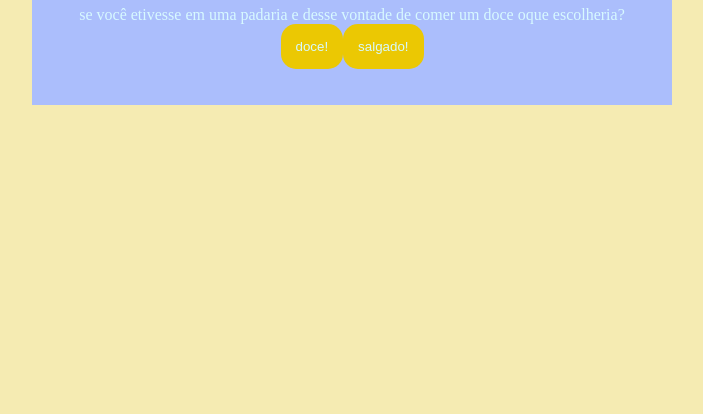
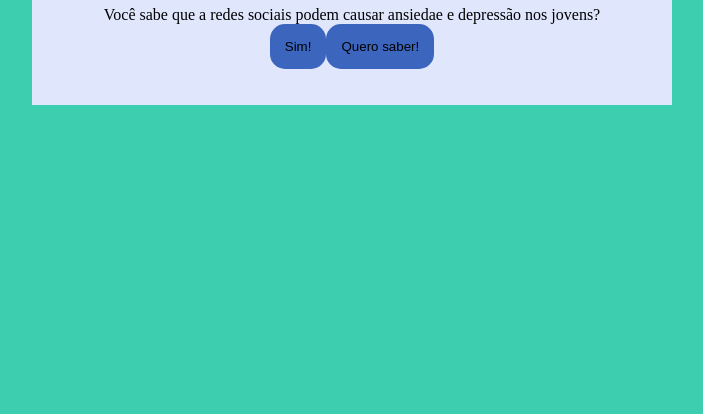
Before and after one commit to gabriellamariamartioli/projeto-IA-oficial, a plain HTML site: page index.html in a window 1280 px wide. Shown: the part 402-816 px from the top of the page, without its empty margins (288-991 px from the left). Drawn offline with Linux system fonts and the light colour scheme.

Commit message:
Add files via upload

```diff
--- a/index.html
+++ b/index.html
@@ -4,11 +4,11 @@
     <meta charset="UTF-8">
     <meta name="viewport" content="width=device-width, initial-scale=1.0">
     <link rel="stylesheet" href="style.css">
-    <title>Você decide o futuro da IA</title>
+    <title>Quizz</title>
 </head>
 <body>
     <div class="caixa-principal">
-        <h1>Você decide o futuro da IA</h1>
+        <h1>Quizz</h1>
         <div class="caixa-perguntas"></div>
         <div class="caixa-alternativas"></div>
         <div class="caixa-resultado">
--- a/script.js
+++ b/script.js
@@ -6,41 +6,41 @@ const textoResultado = document.querySelector(".texto-resultado");
 
 const perguntas = [
     {
-        enunciado: "se você etivesse em uma padaria e desse vontade de comer um doce oque escolheria?",
+        enunciado: "Você sabe que a redes sociais podem causar ansiedae e depressão nos jovens?",
         alternativas: [
             {
-                texto: "doce!",
-                afirmacao: "No início ficou com medo do que essa tecnologia pode fazer. "
+                texto: "Sim!",
+                afirmacao: "Isso é coisa séria, é preciso ter conciencia do que está sendo consumido na internet. "
             },
             {
-                texto: "salgado!",
-                afirmacao: "Quis saber como usar IA no seu dia a dia."
+                texto: "Quero saber!",
+                afirmacao: "Como iso está afetando a saude mental dos jovens?."
             }
         ]
     },
     {
-        enunciado: "Com a descoberta desta tecnologia, chamada Inteligência Artificial, uma professora de tecnologia da escola decidiu fazer uma sequência de aulas sobre esta tecnologia. No fim de uma aula ela pede que você escreva um trabalho sobre o uso de IA em sala de aula. Qual atitude você toma?",
+        enunciado: "Com  o avanço da tecnologia os jovens estão cada vez mais ligados com as redes sociais, em quais fatores você acha que mais os afetam?",
         alternativas: [
             {
-                texto: "Utiliza uma ferramenta de busca na internet que utiliza IA para que ela ajude a encontrar informações relevantes para o trabalho e explique numa linguagem que facilite o entendimento.",
-                afirmacao: "Conseguiu utilizar a IA para buscar informações úteis."
+                texto: "A Busca por Validação e Comparação Social, as plataformas digitais incentivam os usuários a se engajarem com curtidas, comentários e compartilhamentos, criando um ciclo de autovalidação externa.",
+                afirmacao: "afirmação."
             },
             {
-                texto: "Escreve o trabalho com base nas conversas que teve com colegas, algumas pesquisas na internet e conhecimentos próprios sobre o tema.",
-                afirmacao: "Sentiu mais facilidade em utilizar seus próprios recursos para escrever seu trabalho."
+                texto: "Distúrbios de Imagem Corporal, as redes sociais promovem um padrão de beleza que muitas vezes é irreconhecível e inalcançável.",
+                afirmacao: "afirmação."
             }
         ]
     },
     {
-        enunciado: "Após a elaboração do trabalho escrito, a professora realizou um debate entre a turma para entender como foi realizada a pesquisa e escrita. Nessa conversa também foi levantado um ponto muito importante: como a IA impacta o trabalho do futuro. Nesse debate, como você se posiciona?",
+        enunciado: "Sobre a exposição de conteúdos negativos, o que você acha?",
         alternativas: [
             {
-                texto: "Defende a ideia de que a IA pode criar novas oportunidades de emprego e melhorar habilidades humanas.",
-                afirmacao: "Vem impulsionando a inovação na área de IA e luta para abrir novos caminhos profissionais com IA."
+                texto: "O consumo constante de notícias, debates e postagens relacionadas a temas pesados, como violência, catástrofes e crises políticas, pode gerar uma sobrecarga emocional.",
+                afirmacao: "Afirmação."
             },
             {
-                texto: "Me preocupo com as pessoas que perderão seus empregos para máquinas e defendem a importância de proteger os trabalhadores.",
-                afirmacao: "Sua preocupação com as pessoas motivou a criar um grupo de estudos entre trabalhadores para discutir meios de utilização de IA de forma ética."
+                texto: "Acho que depende do ponto de vista das pessoas, pois tanbem é importante se manter informado e saber da realidade no nosso mundo",
+                afirmacao: "Afirmação."
             }
         ]
     },
--- a/style.css
+++ b/style.css
@@ -1,9 +1,9 @@
 :root{
-    --cor-fundo: #f5ebb2 ;
-    --cor-principal: #abbefc ;
-    --cor-secundaria: #ebc803;
-    --cor-destaque: #ffffff;
-    --cor-texto: #D7F9FF;
+    --cor-fundo: #3cceae ;
+    --cor-principal: #e0e6fc ;
+    --cor-secundaria: #3c65bd;
+    --cor-destaque: #000000;
+    --cor-texto: #000000;
 
 }
 
```
